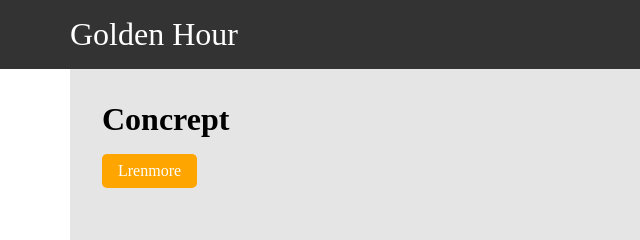
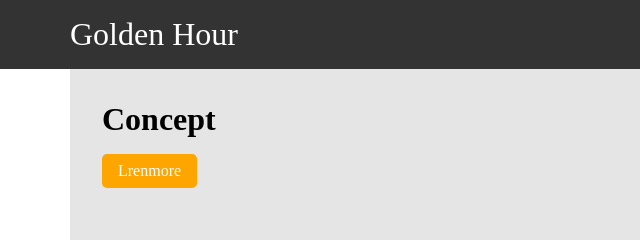
Before and after one commit to aiy-psk/aiy-web, a plain HTML site: page index.html in a window 1280 px wide. Shown: the top 240 px of the page, 0-640 px from the left. Drawn offline with Linux system fonts and the light colour scheme.

Commit message:
edit index.html

```diff
--- a/index.html
+++ b/index.html
@@ -30,7 +30,7 @@
         <div class="container">
             <div class="hero-con">
               <div class="hero-info">
-                    <h3>Concrept</h3>
+                    <h3>Concept</h3>
                     <p></p>
                     <a href="#" class="hero-btn">Lrenmore</a>
               </div>
```
